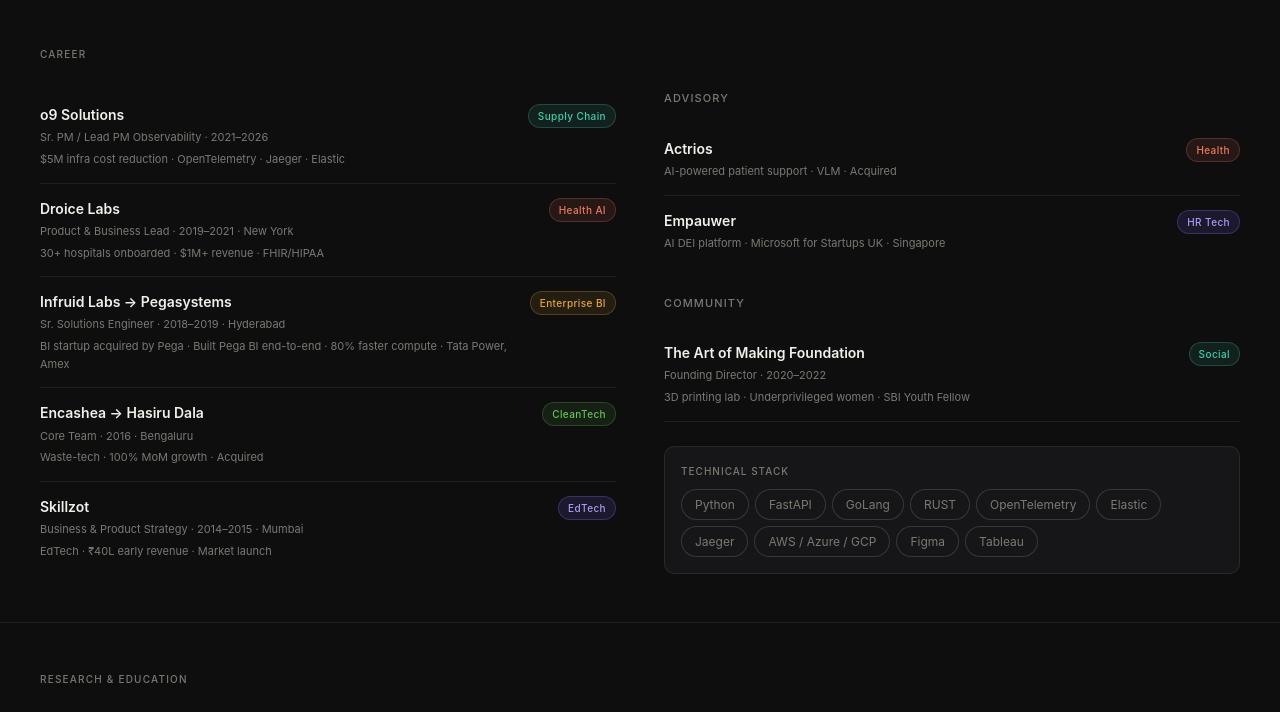
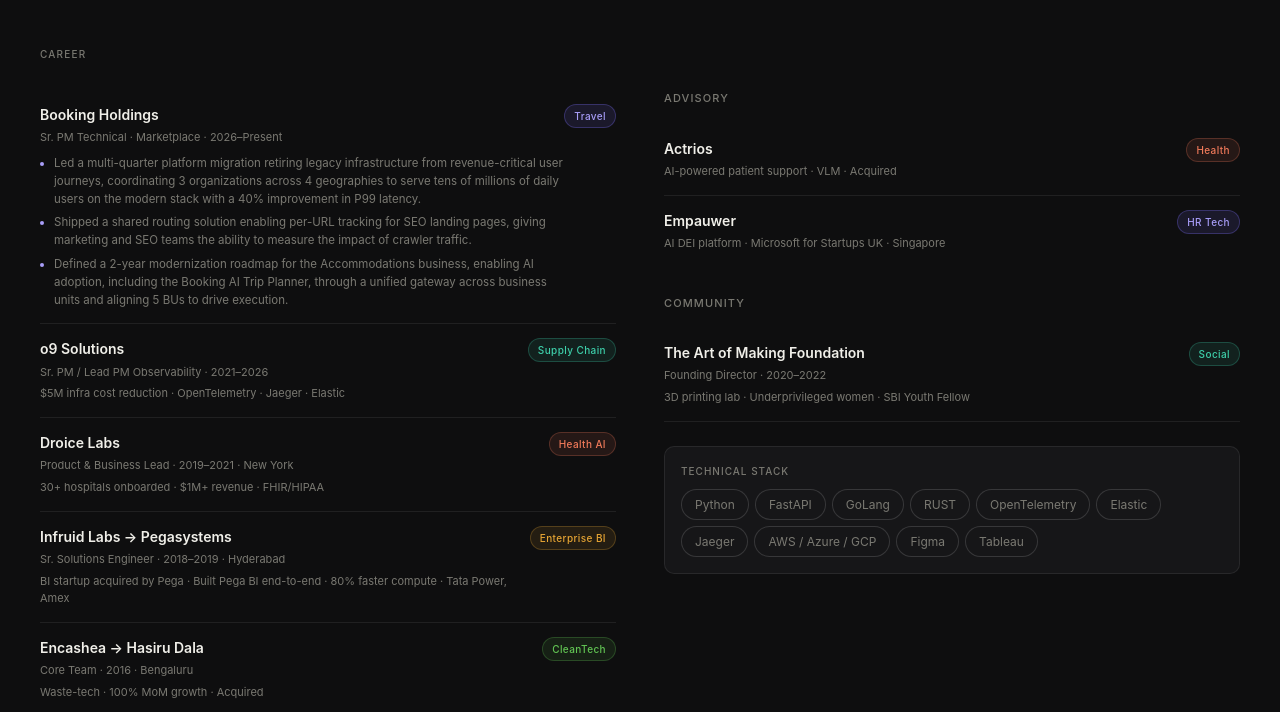
Before and after one commit to venkatkaushik/kaushiksake_site, a plain HTML site: page index.html in a window 1280 px wide. Shown: the part 613-1325 px from the top of the page. Drawn offline with Linux system fonts and the light colour scheme.

Commit message:
Changes
Changes with latest

```diff
--- a/index.html
+++ b/index.html
@@ -224,6 +224,9 @@
   .venture-row:last-child { border-bottom: none; }
   .venture-name { font-size: 14px; font-weight: 600; color: var(--text); }
   .venture-cat { font-size: 11px; color: var(--muted); margin-top: 3px; }
+  .venture-points { margin: 8px 0 0; padding-left: 14px; display: flex; flex-direction: column; gap: 6px; }
+  .venture-points li { font-size: 11.5px; color: var(--muted); line-height: 1.55; }
+  .venture-points li::marker { color: var(--accent2); }
   .tag {
     font-size: 10px; font-weight: 500; padding: 3px 9px;
     border-radius: 20px; white-space: nowrap; flex-shrink: 0;
@@ -486,6 +489,18 @@
       <div>
         <div class="venture-row">
           <div>
+            <div class="venture-name">Booking Holdings</div>
+            <div class="venture-cat">Sr. PM Technical · Marketplace · 2026–Present</div>
+            <ul class="venture-points">
+              <li>Led a multi-quarter platform migration retiring legacy infrastructure from revenue-critical user journeys, coordinating 3 organizations across 4 geographies to serve tens of millions of daily users on the modern stack with a 40% improvement in P99 latency.</li>
+              <li>Shipped a shared routing solution enabling per-URL tracking for SEO landing pages, giving marketing and SEO teams the ability to measure the impact of crawler traffic.</li>
+              <li>Defined a 2-year modernization roadmap for the Accommodations business, enabling AI adoption, including the Booking AI Trip Planner, through a unified gateway across business units and aligning 5 BUs to drive execution.</li>
+            </ul>
+          </div>
+          <span class="tag tag-purple">Travel</span>
+        </div>
+        <div class="venture-row">
+          <div>
             <div class="venture-name">o9 Solutions</div>
             <div class="venture-cat">Sr. PM / Lead PM Observability · 2021–2026</div>
             <div class="venture-cat" style="margin-top:4px;color:#7A7972;">$5M infra cost reduction · OpenTelemetry · Jaeger · Elastic</div>
@@ -628,7 +643,7 @@
         <div class="obs-card-label">Deployments</div>
         <div class="obs-card-val" style="color:var(--accent2);">6</div>
         <div class="obs-card-sub">Industries shipped in</div>
-        <div class="trend trend-up">↑ Advisory active</div>
+        <div class="trend trend-up">↑ Booking Holdings active</div>
       </div>
       <div class="obs-card">
         <div class="obs-card-label">Error rate</div>
@@ -693,6 +708,7 @@
       <p style="font-size:11px;font-weight:500;letter-spacing:0.1em;text-transform:uppercase;color:#7A7972;margin-bottom:16px;">Deployment log</p>
       <div class="tl-grid">
         <div class="timeline">
+          <div class="tl-row"><div class="tl-year">2026 →</div><div class="tl-body"><div class="tl-title">Booking Holdings</div><div class="tl-org">Sr. PM, Marketplace</div><div class="tl-detail">Tens of millions of daily users · P99 −40%</div></div></div>
           <div class="tl-row"><div class="tl-year">2021–26</div><div class="tl-body"><div class="tl-title">o9 Solutions</div><div class="tl-org">Lead PM, Observability</div><div class="tl-detail">$5M infra savings · OpenTelemetry</div></div></div>
           <div class="tl-row"><div class="tl-year">2019–21</div><div class="tl-body"><div class="tl-title">Droice Labs</div><div class="tl-org">Product & Business Lead</div><div class="tl-detail">Health AI · 30+ hospitals · $1M+</div></div></div>
           <div class="tl-row"><div class="tl-year">2018–19</div><div class="tl-body"><div class="tl-title">Infruid Labs → Pegasystems</div><div class="tl-org">Sr. Solutions Engineer</div><div class="tl-detail">Built Pega BI · Acquired · Enterprise scale</div></div></div>
```
